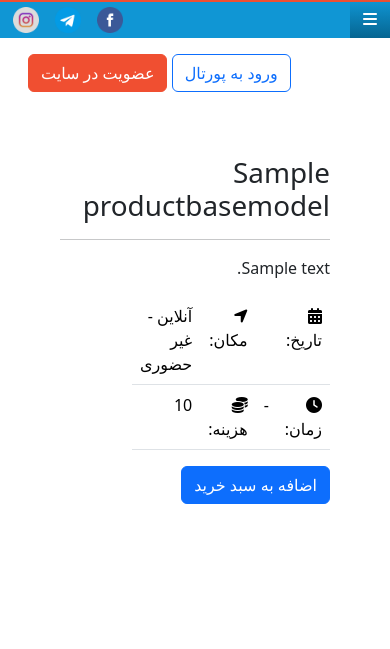
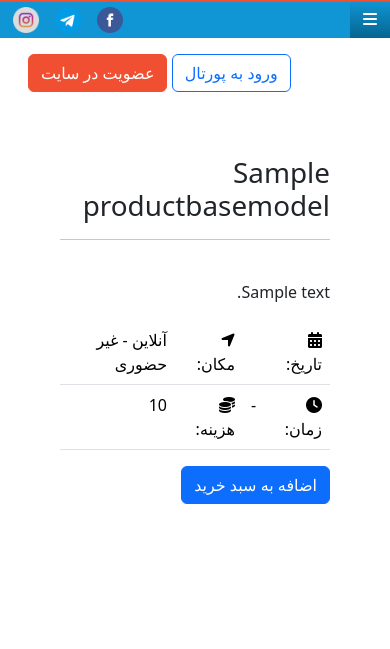
Before and after one commit to sayadlou/arad, a Django app: page /event/sample/ in a window 390 px wide. Shown: the top 649 px of the page. Run offline with Django 3.2, Linux system fonts and the light colour scheme; tables that the repository leaves empty hold one stand-in row (values such as "Sample post"); parts of the project's set-up code (start-up, migrations or seed data) failed here and were passed over; some libraries are stand-ins or nearby versions; some web fonts are replaced.

Commit message:
learning slug responsive service slug responsive event slug responsive

```diff
--- a/apps/store/admin.py
+++ b/apps/store/admin.py
@@ -30,9 +30,9 @@
     inlines = [OrderItemInLine]
 
 
-@admin.register(ProductBaseModel)
-class ProductAdmin(admin.ModelAdmin):
-    pass
+# @admin.register(ProductBaseModel)
+# class ProductAdmin(admin.ModelAdmin):
+#     pass
 
 
 @admin.register(Payment)
--- a/apps/store/templates/store/event_slug.html
+++ b/apps/store/templates/store/event_slug.html
@@ -5,18 +5,21 @@
 {% endblock title %}
 {% block content %}
     <div id="page-top" class="wide">
-        <div class="post-item">
-            <div style="float: left ; padding: 1vw;">
-                <img class="img-fluid" style="max-width: 40vw" src="{{ object.picture.url }}" alt="">
-            </div>
-            <div class=" post-item-head">
+        <div class="post-item row">
+            <div class="col-lg-6 post-item-head">
                 <div class="post-name">
                     <h1>{{ event.title }}</h1>
                 </div>
                 <hr>
+                <div class=" d-lg-none">
+                <img class="img-fluid" style="max-width: 100%" src="{{ object.picture.url }}" alt="">
+            </div>
                 {{ event.description }}
             </div>
-            <div style="max-width: 50%">
+            <div class="col-lg-6 d-none d-lg-block">
+                <img class="img-fluid" style="max-width: 100%" src="{{ object.picture.url }}" alt="">
+            </div>
+            <div class="col-lg-6 ">
                 <div class="event-info">
                     <table class="table">
                         <tr>
--- a/apps/store/templates/store/learning_slug.html
+++ b/apps/store/templates/store/learning_slug.html
@@ -9,7 +9,7 @@
             <div style="float: left ; padding: 1vw;">
                 <img class="img-fluid" style="max-width: 40vw" src="{{ object.picture.url }}" alt="">
             </div>
-            <div class="post-item">
+            <div class="post-item mt-3">
                 <div class="post-name">
                     <h1> {{ object.title }}</h1>
                     <strong class="post-date">01.01.1401</strong>
@@ -26,7 +26,7 @@
                 <div class="ratio ratio-16x9">
                     <iframe src="{{ video_url }}" title="Learning video" allowfullscreen></iframe>
                 </div>
-                <div>
+                <div class="my-3">
                     {{ object.content| safe }}
                 </div>
 
--- a/apps/store/templates/store/service_slug.html
+++ b/apps/store/templates/store/service_slug.html
@@ -38,7 +38,7 @@
         <!-- Cards -->
         <div class="row wide">
             {% for product  in same_product %}
-                <div class="col-sm-4">
+                <div class="col-md-6 col-lg-4">
                     <div class="card">
                         <img class="card-img-to" src="{{ product.picture.url }}" alt="{{ product.picture.description }}">
                         <div class="card-body">
```
Also changed, not shown: 1 other file.
